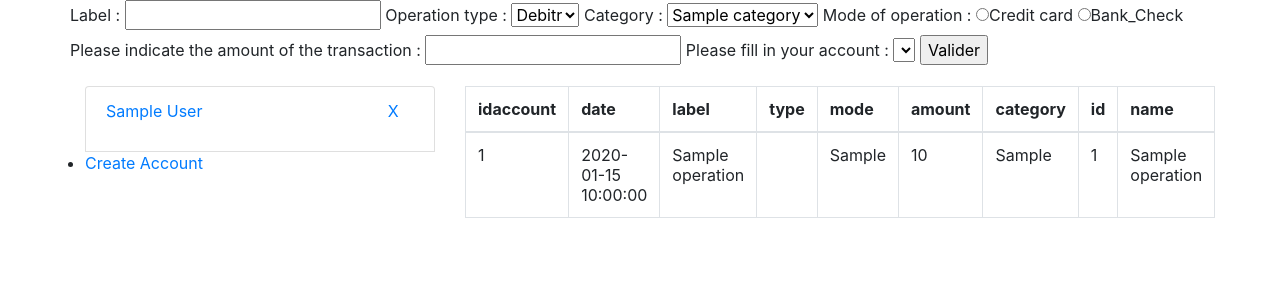
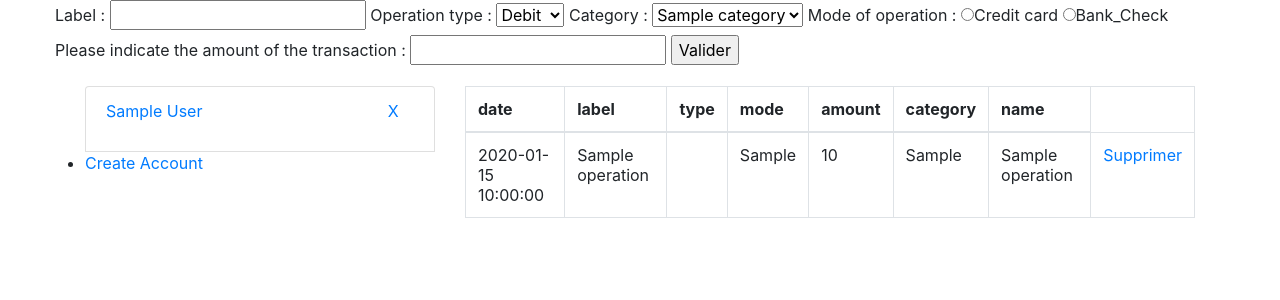
Before and after one commit to AlexandreMeledandri/petitcomptable, a PHP site: page / in a window 1280 px wide. Shown: the part 40-340 px from the top of the page. Run offline with PHP 8.4, Linux system fonts and the light colour scheme; the visitor is signed in with stand-in values (Sample User, id 1); tables that the repository leaves empty or names only in its code hold one stand-in row (values such as "Sample post"); lists and menus that the app fills with data are empty.

Commit message:
commit Alex

```diff
--- a/accountselection.php
+++ b/accountselection.php
@@ -1,3 +1,10 @@
+<?php
+
+if(isset($_GET['deleteAccount'])){
+    $req = $db->prepare("DELETE FROM accounts WHERE id = ?");
+    $req->execute(array($_GET['deleteAccount']));
+}
+?>
 <div class="col-md-4">
     <ul class="list-group">
     <?php
@@ -5,18 +12,10 @@
         $req = $db->prepare("SELECT id, label FROM accounts WHERE iduser = ?");
         $req->execute(array($_SESSION['idUser']));
         while ($result = $req->fetch()) { ?>
-            <li class="list-group-item list-group-item-action"><div class="row"><p class="col-md-10"><a href="index.php?accounts=<?php echo $result['id'] ?>"><?php echo $result['label']; ?></a></p><p class="col-md-2"><a href="index.php?deleteAccount=<?php echo $result['id'] ?>">X</a></p></div></li>
+            <li class="list-group-item list-group-item-action"><div class="row"><p class="col-md-10"><a href="index.php?account=<?php echo $result['id'] ?>"><?php echo $result['label']; ?></a></p><p class="col-md-2"><a href="index.php?deleteAccount=<?php echo $result['id'] ?>">X</a></p></div></li>
             <?php
         }
         ?>
         <li><a href="index.php?profileCreate">Create Account</a></li>
     </ul>
 </div>
-
-<?php
-
-if(isset($_GET['deleteAccount'])){
-    var_dump($_GET['deleteAccount']);
-    $req = $db->prepare("DELETE FROM accounts WHERE id = ?");
-    $req->execute(array($_GET['deleteAccount']));
-}
--- a/barreOperation.php
+++ b/barreOperation.php
@@ -1,30 +1,31 @@
 <?php
-      	$idUser = 6;
+if(isset($_GET['account'])){
+    $query = $db->prepare("SELECT id FROM accounts WHERE iduser = ? AND id = ?");
+    $query->execute(array($_SESSION['idUser'],$_GET['account']));
+    $account = $query->fetch();
+    $account = $account['id'];
+} else {
+    $query = $db->prepare("SELECT id FROM accounts WHERE iduser = ?");
+    $query->execute(array($_SESSION['idUser']));
+    $account = $query->fetch();
+    $account = $account['id'];
+}
 		$category = $db->query("SELECT * FROM category");
 		$category = $category->fetchAll(PDO::FETCH_ASSOC);
-		$account = $db->prepare("SELECT label, id FROM accounts WHERE iduser = ?");
-		$account->execute(array($idUser));
-		$account = $account->fetchALL(PDO::FETCH_ASSOC);
 
 	      if(isset($_POST['createOperation'])) {
-	    		$req = $db->prepare("INSERT INTO operations (idaccount, date, label, type, mode, amount, category) VALUES(:account, NOW(), :label, (SELECT type FROM category where id = :category), :mode, :amount, :category)");
+	    		$req = $db->prepare("INSERT INTO operations (idaccount, date, label, mode, amount, category) VALUES(:account, NOW(), :label, :mode, :amount, :category)");
 
 
 	    		$req->execute(array(
-	          		"account"  	=> $_POST['account'],
+	          		"account"  	=> $account,
 	          		"label"  	=> $_POST['label'],
 	          		"mode"  	=> $_POST['mode'],
 	          		"amount"  	=> $_POST['amount'],
 	          		"category"  => $_POST['category']));
 			  }
 	?>
-
-<html>
-	<head>
-		<script src="test.js"></script>
-		</head>
-		<body>
-			<div>
+<div class="row">
 <form method="post" action="">
 	<fieldset>
 
@@ -33,7 +34,7 @@
 
 		<label for="operation">Operation type :</label>
 			<SELECT id="type" name="type" >
-							<OPTION value="debit">Debitr</OPTION>
+				<OPTION value="debit">Debit</OPTION>
 				<OPTION value="credit">Credit</OPTION>
 			</SELECT>
 
@@ -41,7 +42,6 @@
 			<SELECT id="idCategory" onchange="catChange();return false;" name="category">
 				<?php
 				foreach($category as $cat){
-									var_dump($cat);
 						echo '<OPTION value ="'.$cat['id'].'">'.$cat['name'].'</OPTION>';
 				}
 				?>
@@ -54,22 +54,10 @@
 				</br>
 
 		<label for="montant">Please indicate the amount of the transaction :</label>
-						       <input type="number" name="amount" id="amount" />
-
-					<label for="account">Please fill in your account : </label>
-					<select id='idAccount' name ="account">
-						     <?php
-							foreach($account as $cmpt){
-									var_dump($cmpt);
-									echo '<OPTION value ="'.$cmpt['id'].'">'.$cmpt['label'].'</OPTION>';
-							}
-							?>
-					</select>
+					<input type="number" step="0.01" name="amount" id="amount" />
 
 					<input type="submit" name="createOperation" value="Valider">
 
 	</fieldset>
 </form>
 </div>
-	</body>
-</html>
--- a/db.php
+++ b/db.php
@@ -4,7 +4,7 @@ function db_connect(){
       $host = "localhost";
       $dbname = "petitcon";
       $user = "root";
-      $password = "";
+      $password = "root";
 
       $db = new PDO('mysql:host='.$host.';dbname='.$dbname.'', $user, $password);
       return $db;
--- a/operations.php
+++ b/operations.php
@@ -1,11 +1,17 @@
 <?php
-$account = 1;
+if(isset($_GET['delete'])){
+    $req = $db->prepare("DELETE FROM operations WHERE id = ? AND idaccount = ?");
+    $req->execute(array($_GET['delete'],$account));
+}
 
 $query = $db->prepare("SELECT * FROM operations WHERE idaccount = ?");
 $query->execute(array($account));
 $operations = $query->fetchAll(PDO::FETCH_ASSOC);
 
-$labels = array_keys($operations[0]);
+$labels = [];
+if(!empty($operations)){
+    $labels = array_keys($operations[0]);
+}
 
 ?>
 <div class="col-md-8">
@@ -13,26 +19,27 @@ $labels = array_keys($operations[0]);
         <thead>
         <tr>
         <?php
+
         foreach($labels as $label){
-            echo '<th scope="col">';
-            echo $label;
-            echo '</th>';
+            if($label != "id" && $label != "idaccount") {
+                echo '<th scope="col">';
+                echo $label;
+                echo '</th>';
+            }
         }
         ?>
         </tr>
         </thead>
         <tbody>
         <?php
-        $values = array_map(function($value){
-            return array_map(function($val){return $val;},$value);
-
-        },$operations);
         foreach($operations as $key => $value){
             echo '<tr>';
                 foreach($value as $subKey => $subValue) {
-                    echo "<td>" . $subValue . "</td>";
+                    if($subKey == "id"){$idOperation = $subValue;}
+
+                    if($subKey != "id" && $subKey != "idaccount") {echo "<td>" . $subValue . "</td>";}
                 }
-
+                echo '<td><a href="index.php?delete=' . $idOperation . '">Supprimer</a></td>';
             echo '</tr>';
         }
         ?>
--- a/profilecreate.php
+++ b/profilecreate.php
@@ -31,6 +31,7 @@
             {
                 $req = $db->prepare("INSERT INTO accounts(iduser, balance, currency, label, type) VALUES(?, ?, ?, ?, ?)");
                 $req->execute(array($_SESSION['idUser'], $_POST['balance'], $_POST['currency'], $_POST['label'], $_POST['type']));
+                header('location:index.php');
             }
         }else{echo "accounts > 10";}
     ?>
```
Lines whose indentation alone changed are shown as unchanged.
